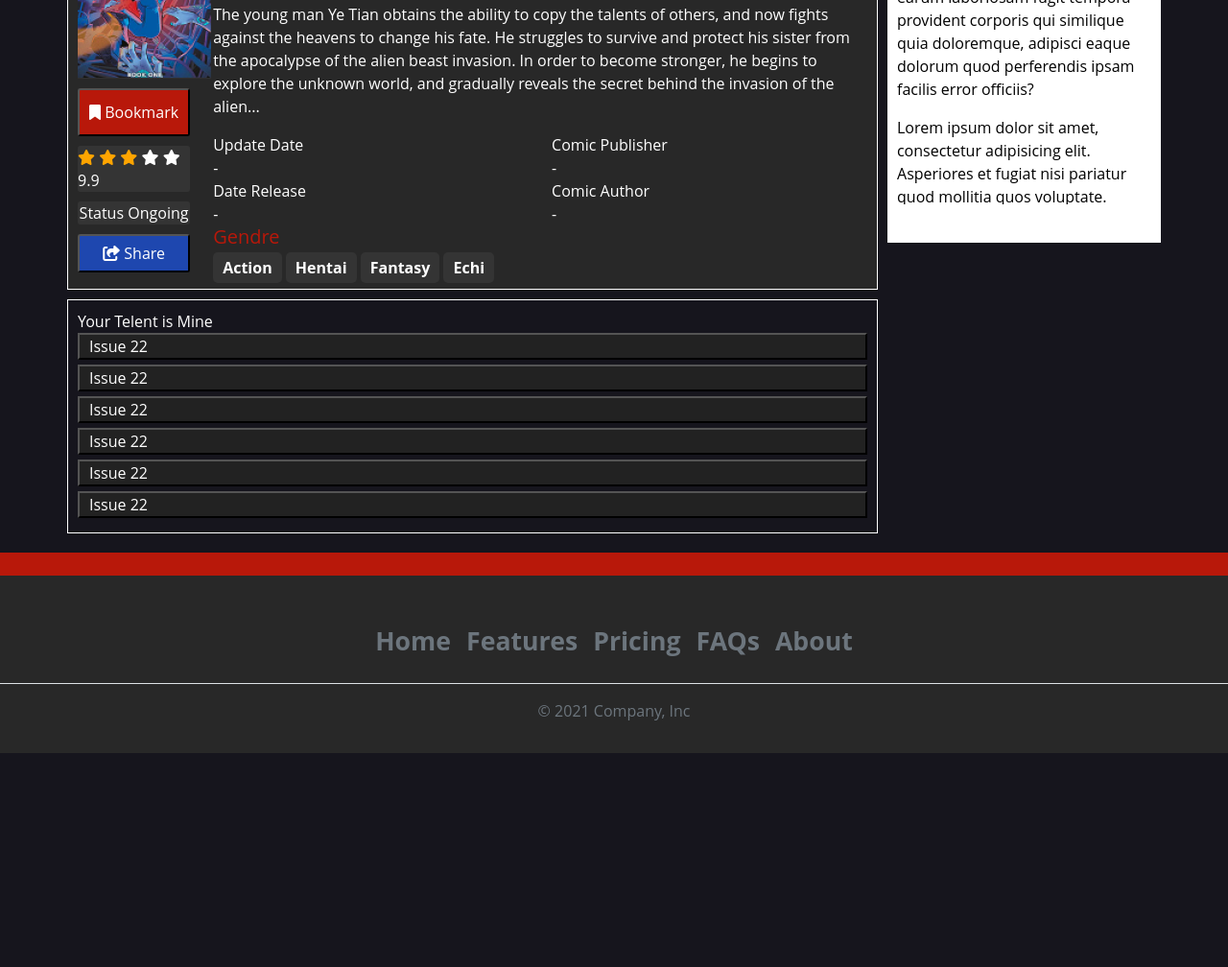
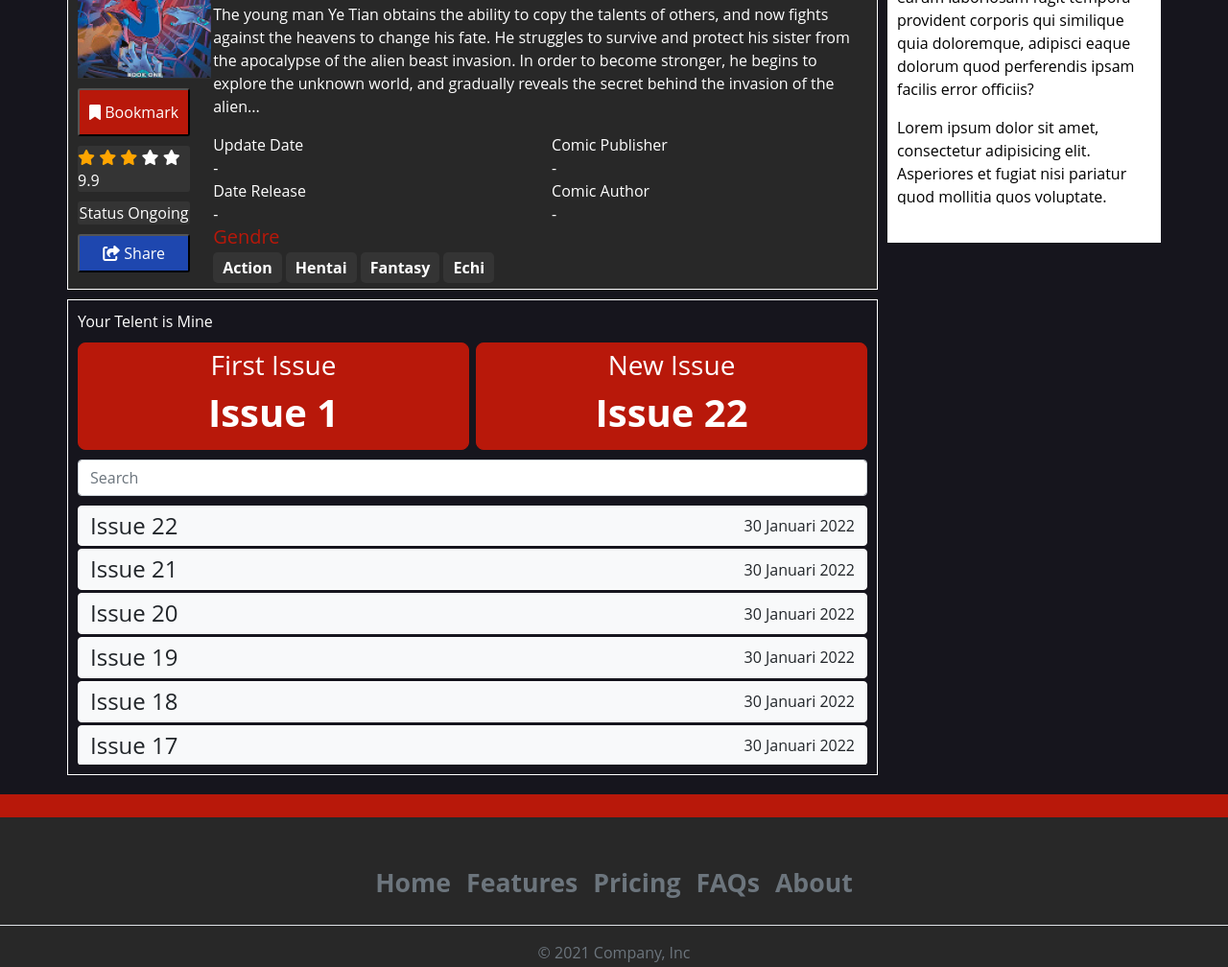
Before and after one commit to adhipramanax/Universe-Of-Hero, a plain HTML site: page comic.html in a window 1280 px wide. Shown: the part 319-1327 px from the top of the page at 96% size. Before the commit the page ends 1128 px from the top, so only its background shows below. Drawn offline with nearby package versions, Linux system fonts and the light colour scheme.

Commit message:
add list issue

```diff
--- a/assets/style/comic.css
+++ b/assets/style/comic.css
@@ -1,5 +1,5 @@
 /* section des */
-.section-comic{
+.section-comic {
   background-color: #282828;
   padding: 10px;
   color: #fff;
@@ -8,9 +8,8 @@
   margin-bottom: 10px;
 }
 
-
 /* box des area */
-.box-des-comic{
+.box-des-comic {
   border: 1px solid #fff;
   background-color: #282828;
   padding: 10px;
@@ -26,46 +25,46 @@
 /* .box-area-des{
     background-color: #282828;
 } */
-.box-bookmark button{
+.box-bookmark button {
   margin-top: 10px;
-    background-color: #B8180A;
+  background-color: #b8180a;
   width: 100%;
   color: #fff;
   border-radius: 3px;
   height: 50px;
   text-align: center;
 }
-.box-rate{
+.box-rate {
   margin-top: 10px;
   background-color: #343434;
   border-radius: 3px;
   /* padding: 10px; */
 }
-.box-ongoing{
+.box-ongoing {
   margin-top: 10px;
   background-color: #343434;
   border-radius: 3px;
   text-align: center;
 }
-.box-share button{
+.box-share button {
   margin-top: 10px;
   background-color: #343434;
   border-radius: 3px;
   height: 40px;
   width: 100%;
   color: #fff;
-    background-color: #1E47AF;
+  background-color: #1e47af;
 }
-.update-date p{
+.update-date p {
   margin: 0;
 }
 
 /* box des */
-.box-area-des h1{
-    color: #B8180A;
+.box-area-des h1 {
+  color: #b8180a;
 }
-.gendre-des{
-    color: #B8180A;
+.gendre-des {
+  color: #b8180a;
 }
 .gendre-des a {
   padding: 5px 10px 5px 10px;
@@ -77,12 +76,12 @@
 }
 /* end box des area */
 /* area eps */
-.box-area-eps{
+.box-area-eps {
   margin-top: 10px;
   border: 1px solid #fff;
   padding: 10px;
 }
-.box-area-eps button{
+.box-area-eps button {
   width: 100%;
   background-color: #222222;
   color: #fff;
@@ -90,4 +89,33 @@
   padding-left: 10px;
   margin-bottom: 5px;
 }
+
+.btn-issue {
+  background-color: #b8180a;
+  border-radius: 8px;
+  width: 50%;
+  border: 1px solid #b8180a;
+  color: #fff;
+}
+
+.row-issue {
+  display: flex;
+  gap: 7px;
+  margin: 10px 0 10px 0;
+}
+
+.list-issue {
+  margin-top: 10px;
+}
+
+.btn-list-issue {
+  width: 100%;
+  border: 1px solid #fff;
+  /* color: white; */
+  margin-bottom: 3px;
+  display: flex;
+  justify-content: space-between;
+  align-items: center;
+}
+
 /* end area eps */
--- a/comic.html
+++ b/comic.html
@@ -179,17 +179,63 @@
     </div>
     <!-- end area des -->
     <!-- box erea eps-->
-    <div class="box-area-eps">
+    <div class="container box-area-eps">
         <span >
             Your Telent is Mine
         </span>
-        <div>
-            <button>Issue 22</button>
-            <button>Issue 22</button>
-            <button>Issue 22</button>
-            <button>Issue 22</button>
-            <button>Issue 22</button>
-            <button>Issue 22</button>
+
+          <div class="row-issue">
+            <div class="btn btn-issue">
+              <h3>First Issue</h3>
+              <h1>Issue 1</h1>
+            </div>
+            <div class="btn btn-issue">
+              <h3>New Issue</h3>
+              <h1>Issue 22</h1>
+            </div>
+          </div>
+
+        <form role="search">
+          <input class="form-control" type="search" placeholder="Search" aria-label="Search">
+        </form>
+
+        <div class="list-issue overflow-auto"  style="height: 270px;">
+            <a class="btn btn-list-issue bg-light" >
+              <h4 class="m-0 ">Issue 22</h4>
+              <p class="m-0">30 Januari 2022</p>
+            </a>
+            <a class="btn btn-list-issue bg-light">
+              <h4 class="m-0 ">Issue 21</h4>
+              <p class="m-0">30 Januari 2022</p>
+            </a>
+            <a class="btn btn-list-issue bg-light">
+              <h4 class="m-0 ">Issue 20</h4>
+              <p class="m-0">30 Januari 2022</p>
+            </a>
+            <a class="btn btn-list-issue bg-light">
+              <h4 class="m-0 ">Issue 19</h4>
+              <p class="m-0">30 Januari 2022</p>
+            </a>
+            <a class="btn btn-list-issue bg-light">
+              <h4 class="m-0 ">Issue 18</h4>
+              <p class="m-0">30 Januari 2022</p>
+            </a>
+            <a class="btn btn-list-issue bg-light">
+              <h4 class="m-0 ">Issue 17</h4>
+              <p class="m-0">30 Januari 2022</p>
+            </a>
+            <a class="btn btn-list-issue bg-light">
+              <h4 class="m-0 ">Issue 19</h4>
+              <p class="m-0">30 Januari 2022</p>
+            </a>
+            <a class="btn btn-list-issue bg-light">
+              <h4 class="m-0 ">Issue 18</h4>
+              <p class="m-0">30 Januari 2022</p>
+            </a>
+            <a class="btn btn-list-issue bg-light">
+              <h4 class="m-0 ">Issue 17</h4>
+              <p class="m-0">30 Januari 2022</p>
+            </a>
         </div>
 
     </div>
@@ -215,7 +261,7 @@
     </div>
 
       <!-- footer -->
-      <div class="container-fluid footerr">
+      <div class="container-fluid footerr " >
         <div class="empty-area">&nbsp;</div>
         <div class="text-white">
           <div class="py-3 my-4">
```
Lines whose indentation alone changed are shown as unchanged.
